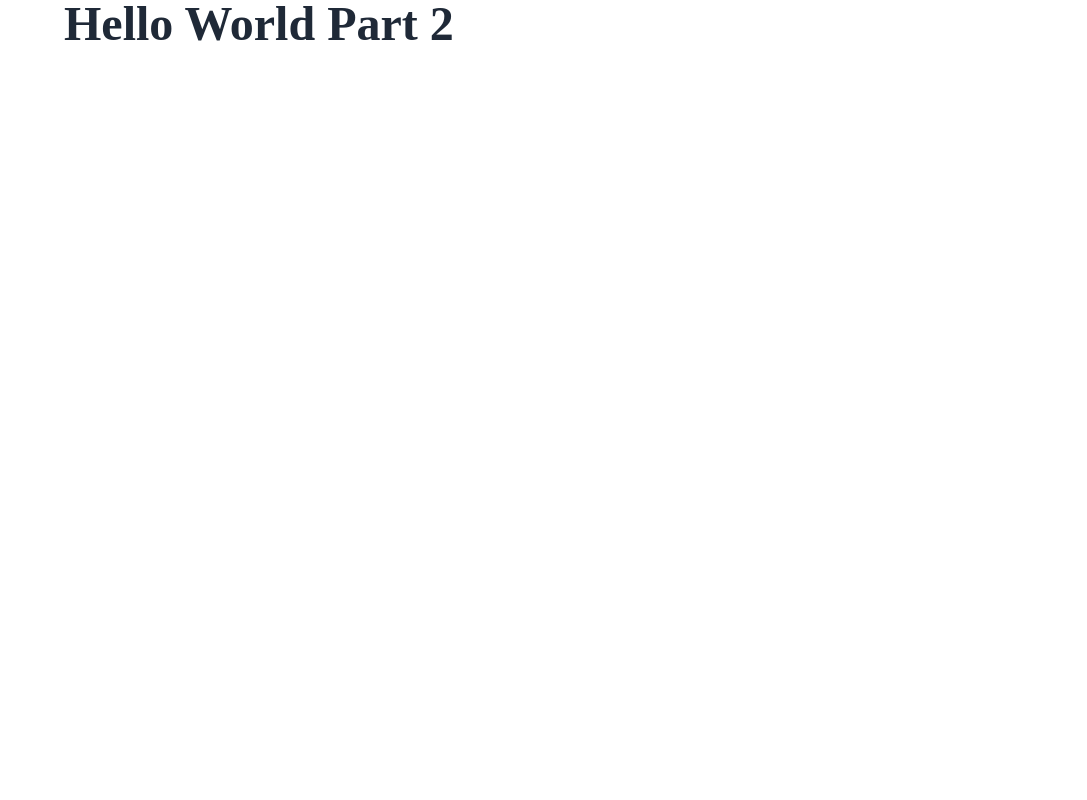
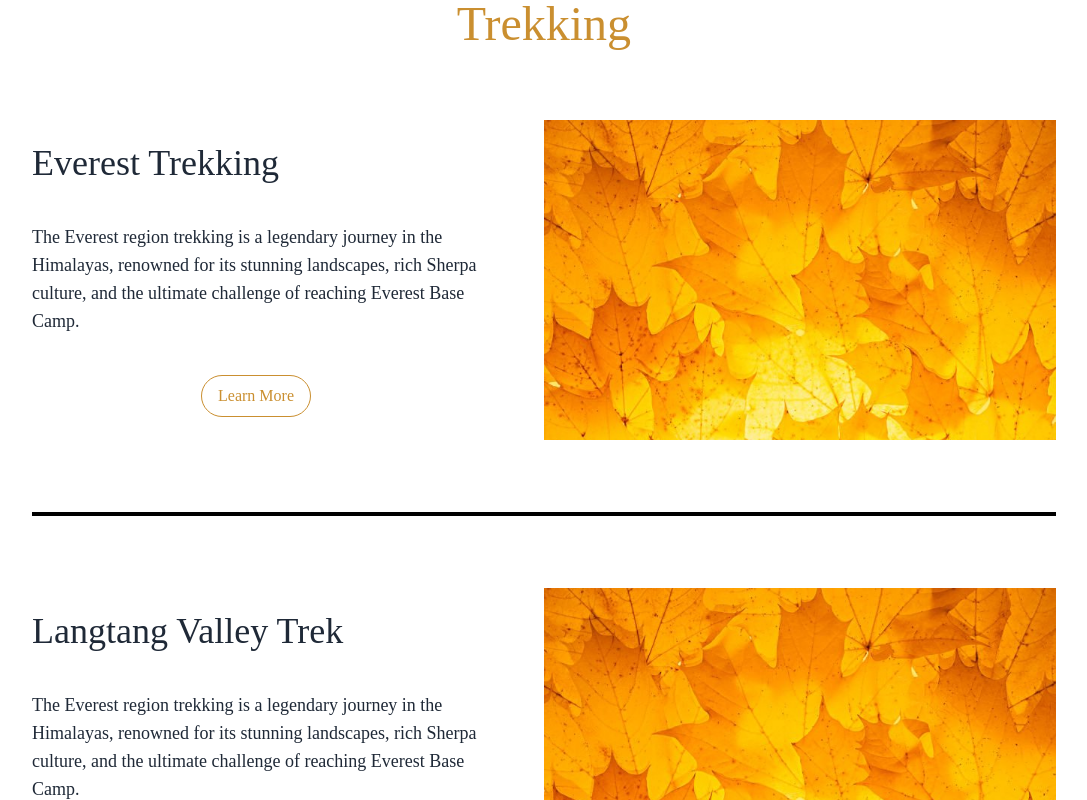
Before and after one commit to saikanepal/Tourism_Front, a React (Create React App) app: page / in a window 1280 px wide. Shown: the top 800 px of the page, without its empty margins (96-1183 px from the left). Built offline with nearby package versions, Linux system fonts and the light colour scheme.

Commit message:
Rose created a layout for Trekking portion 1

```diff
--- a/src/App.js
+++ b/src/App.js
@@ -12,7 +12,7 @@ function App() {
     </React.Fragment>
   );
   return (
-    <div className="App text-gray-500 ml-40">
+    <div className="App text-gray-500">
       <Router>
         <Routes>
           {routes}
--- /dev/null
+++ b/src/Components/Carousel/Carousel.js
@@ -0,0 +1,12 @@
+import React from 'react'
+import image1 from '../../Assets/Carousel/flower.jpg'
+const Caroussel = () => {
+
+  return (
+    <div className=''>
+        <div className='h-80 w-full overflow-hidden'><img src={image1} alt='image1' /></div>
+    </div>
+  )
+}
+
+export default Caroussel
--- a/src/Components/HomePage/HomePage.js
+++ b/src/Components/HomePage/HomePage.js
@@ -1,9 +1,11 @@
 import React from 'react'
+
+import Trekking from '../Trekking/Trekking'
 
 export default function HomePage() {
     return (
         <div className=' font-jomolhari font-semibold text-5xl text-gray-800'>
-                Hello World Part 2
+                <Trekking/>
         </div>
     )
 }
--- /dev/null
+++ b/src/Components/Trekking/Card.js
@@ -0,0 +1,24 @@
+import React from 'react'
+import Caroussel from '../Carousel/Carousel'
+
+const Card = ({cardData}) => {
+    const abc='56 48 16 12'
+  return (
+    <div>
+        <div className='flex justify-between text-lg font-light mb-10 min-h-96 mt-10 items-center'>
+        <div className='flex-1 space-y-10'>
+            <div className='text-4xl font-light '>{cardData.name}</div>
+            <div className='mr-16'>{cardData.desc}</div>
+            <div className='flex justify-center mr-16'>
+                <button className='text-base border border-solid border-custom-yellow rounded-3xl px-4 py-2 text-custom-yellow hover:bg-custom-yellow hover:text-white transition duration-300 ease-in-out'>Learn More</button>
+            </div>
+        </div>
+        <div className='flex-1'><Caroussel/></div>
+
+    </div>
+    <div className='w-full h-1 bg-black'></div>
+    </div>
+  )
+}
+
+export default Card
--- /dev/null
+++ b/src/Components/Trekking/CardData/data.js
@@ -0,0 +1,21 @@
+const cardData=[{
+    name:'Everest Trekking',
+    desc:`The Everest region trekking is a legendary journey in
+    the Himalayas, renowned for its stunning landscapes,
+    rich Sherpa culture, and the ultimate challenge of
+    reaching Everest Base Camp.`
+},{
+    name:'Langtang Valley Trek',
+    desc:`The Everest region trekking is a legendary journey in
+    the Himalayas, renowned for its stunning landscapes,
+    rich Sherpa culture, and the ultimate challenge of
+    reaching Everest Base Camp.`
+},{
+    name:'Annapurna Region Trek',
+    desc:`The Everest region trekking is a legendary journey in
+    the Himalayas, renowned for its stunning landscapes,
+    rich Sherpa culture, and the ultimate challenge of
+    reaching Everest Base Camp.`
+},]
+
+export default cardData;
--- /dev/null
+++ b/src/Components/Trekking/Trekking.js
@@ -0,0 +1,18 @@
+import React from 'react'
+import Card from './Card'
+import cardData from './CardData/data'
+const Trekking = () => {
+
+  return (
+    <div className='flex justify-center'>
+    <div className='w-4/5 mx-0 items-center'>
+        <h1 className='text-center w-full mb-10 text-custom-yellow text-5xl font-light'>Trekking</h1>
+        {cardData.map((data)=>(
+            <Card cardData={data}/>
+        ))}
+    </div>
+    </div>
+  )
+}
+
+export default Trekking
--- a/tailwind.config.js
+++ b/tailwind.config.js
@@ -7,6 +7,8 @@ module.exports = {
     extend: {
       fontFamily: {
         'jomolhari' : ['Jomolhari','serif']
+      }, colors: {
+        'custom-yellow': '#ca8f30',
       },
     },
   },
```
Also changed, not shown: src/Assets/Carousel/flower.jpg (added).
